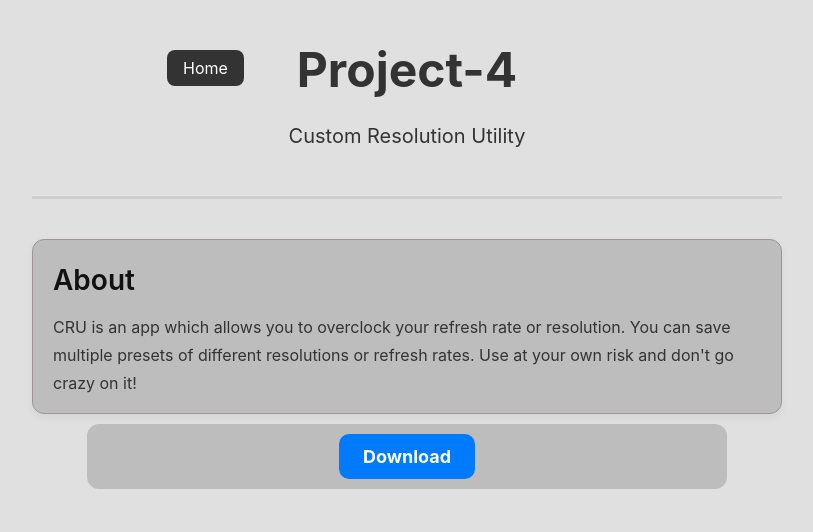
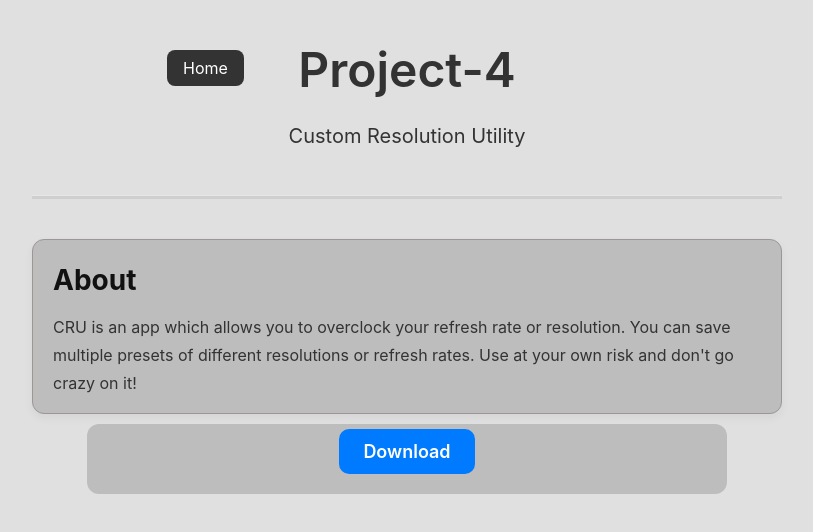
Before and after one commit to utilityman123/cru, a plain HTML site: page index.html in a window 1280 px wide. Shown: the whole page, without its empty margins (233-1046 px from the left). Drawn offline with Linux system fonts and the light colour scheme.

Commit message:
changed font weight

```diff
--- a/project.css
+++ b/project.css
@@ -15,6 +15,7 @@
 
 h1 {
     margin: 20px 0px;
+    font-weight:600;
 }
 
 hr {
@@ -25,7 +26,7 @@
 
 .title {
     font-size: 48px;
-    font-weight: 700;
+    font-weight: 600;
 }
 
 .subtitle {
@@ -60,7 +61,7 @@
 .project-heading {
     font-size: 28px;
     margin-bottom: 12px;
-    font-weight: 600;
+    : 600;
     color: #111;
 }
 
@@ -129,7 +130,7 @@
 
 .download-box {
    background-color: #bdbdbd;
-    padding: 10px 20px 10px 20px;
+    padding: 5px 20px 20px 20px;
     border-radius: 12px;
     margin: 10px auto;
     text-align: center;
@@ -143,7 +144,7 @@
     color: white;
     text-decoration: none;
     font-size: 18px;
-    font-weight: bold;
+    font-weight: 600;
     border-radius: 10px;
     transition: background-color 0.2s ease, transform 0.2s ease;
 }
```
